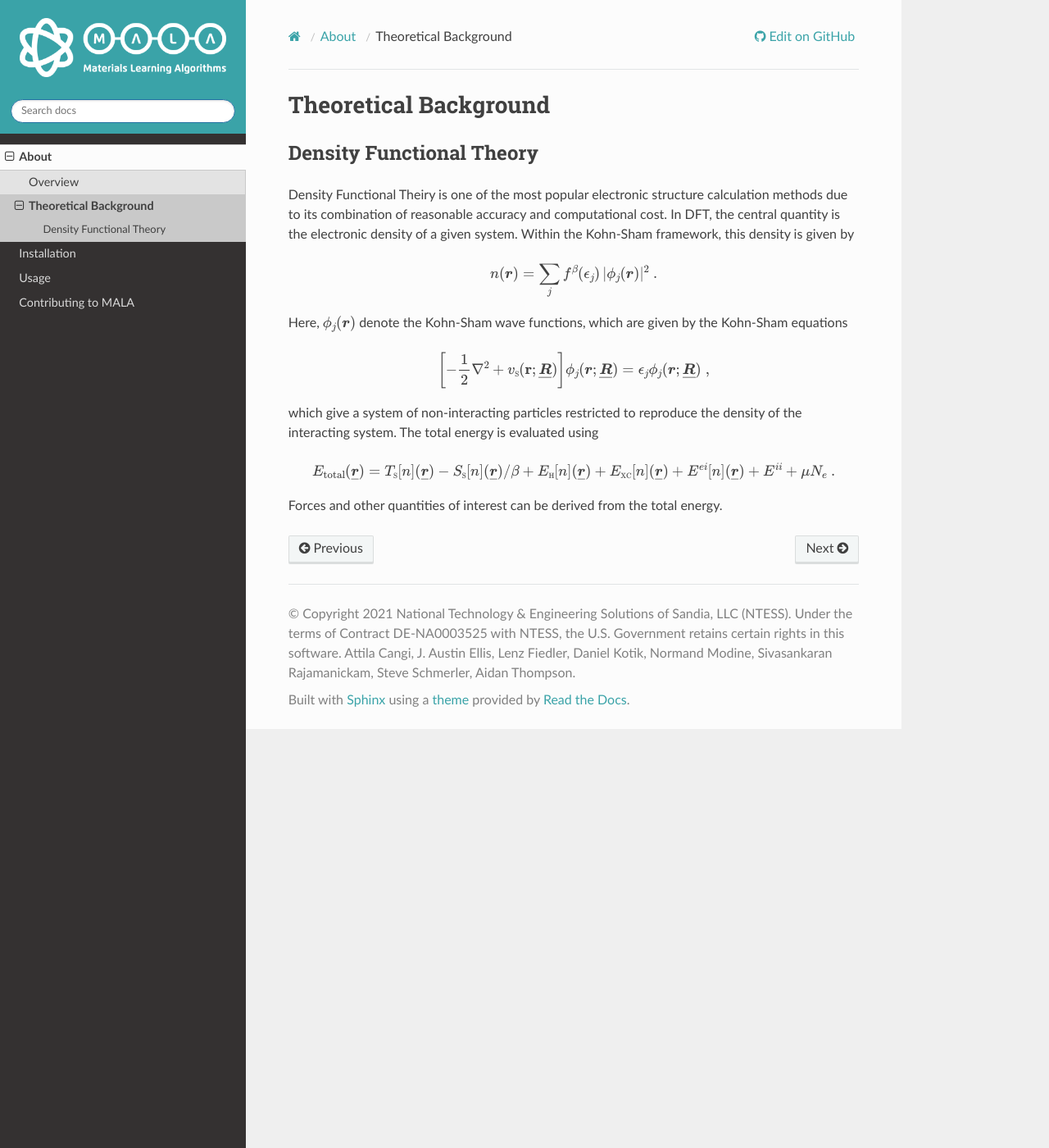
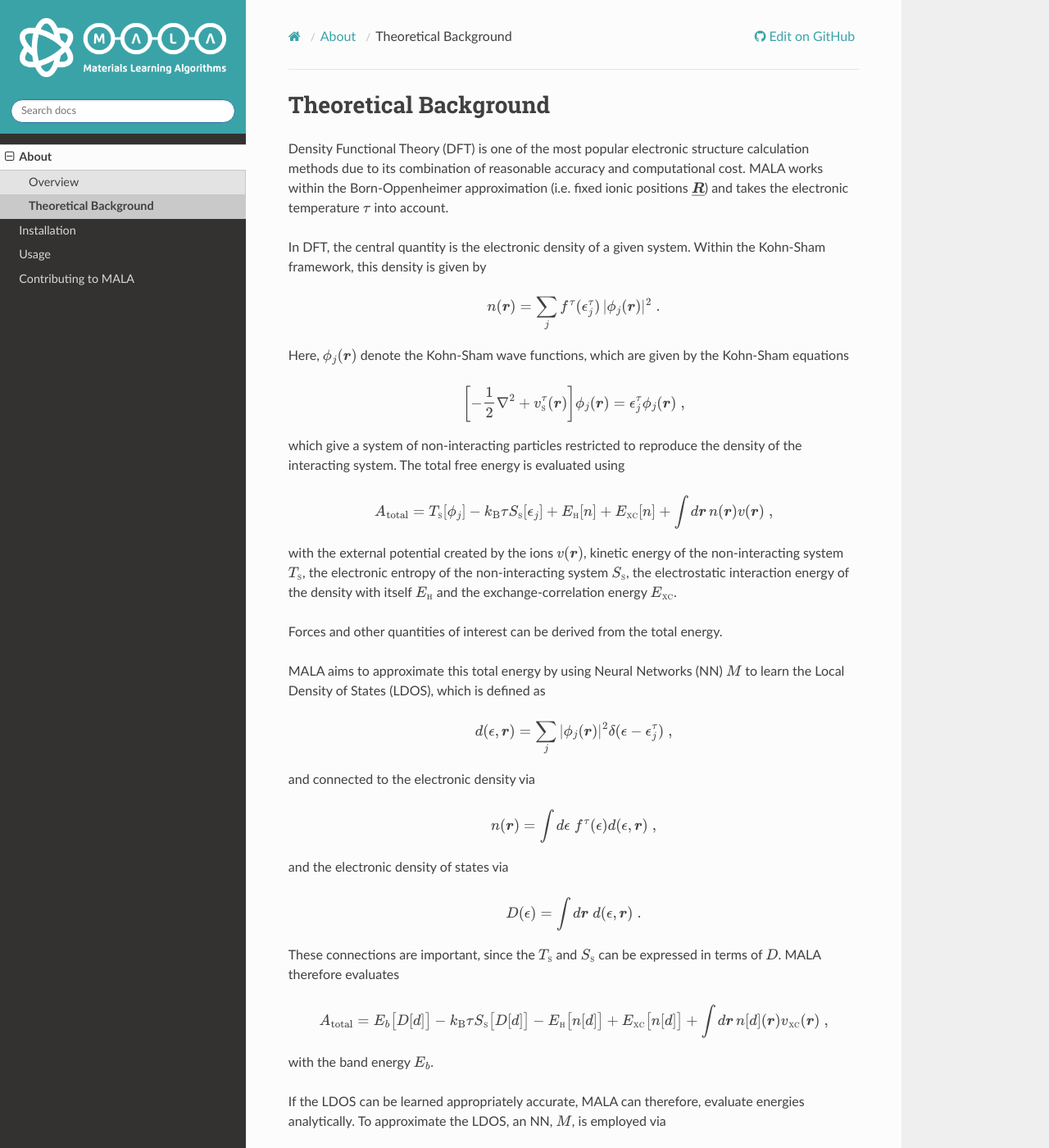
Before and after one commit to mala-project/mala, a Sphinx documentation site: the page built from docs/source/about/background.rst, in a window 1280 px wide and 1400 px high. Shown: the whole window at 82% size. Built offline with Sphinx 7.4.7 and the Read the Docs theme 2.0.0, drawn with Linux system fonts in a browser that asks for light colours; pages that are not in the unit, such as notebooks, are missing from menus; the version number could not be read and is left out; some of the changed text lies outside the part shown.

Commit message:
Finished the "about" section

```diff
--- a/docs/source/about/background.rst
+++ b/docs/source/about/background.rst
@@ -1,18 +1,19 @@
 Theoretical Background
 ======================
 
-Density Functional Theory
-*************************
+Density Functional Theory (DFT) is one of the most popular electronic structure
+calculation methods due to its combination of reasonable accuracy and
+computational cost. MALA works within the Born-Oppenheimer
+approximation (i.e. fixed ionic positions :math:`\underline{\boldsymbol{R}}`)
+and takes the electronic temperature
+:math:`\tau` into account.
 
-Density Functional Theiry is one of the most popular electronic structure
-calculation methods due to its combination of reasonable accuracy and
-computational cost.
 In DFT, the central quantity is the electronic density of a given system.
 Within the Kohn-Sham framework, this density is given by
 
 .. math::
 
-    n(\boldsymbol{r}) = \sum_j f^\beta(\epsilon_j)\,
+    n(\boldsymbol{r}) = \sum_j f^\tau(\epsilon_j^\tau)\,
     |\phi_j(\boldsymbol{r})|^2 \; .
 
 Here, :math:`\phi_j(\boldsymbol{r})` denote the Kohn-Sham wave functions,
@@ -20,24 +21,87 @@ which are given by the Kohn-Sham equations
 
 .. math::
 
-   \left[-\frac{1}{2}\nabla^2 + v_\mathrm{{\scriptscriptstyle S}}(\mathbf{r};
-   \underline{\boldsymbol{R}})\right] \phi_j(\boldsymbol{r};
-   \underline{\boldsymbol{R}}) = \epsilon_j \phi_j(\boldsymbol{r};
-   \underline{\boldsymbol{R}}) \; ,
+   \left[-\frac{1}{2}\nabla^2 +
+    v_\mathrm{{\scriptscriptstyle S}}^\tau(\boldsymbol{r})\right]
+    \phi_j(\boldsymbol{r}) = \epsilon_j^\tau \phi_j(\boldsymbol{r}) \; ,
 
 which give a system of non-interacting particles restricted to reproduce
-the density of the interacting system. The total energy is evaluated using
+the density of the interacting system. The total free energy is evaluated using
 
 .. math::
 
-    E_\mathrm{total}(\underline{\boldsymbol{r}}) =
+    A_\mathrm{total} =
     T_\mathrm{{\scriptscriptstyle S}}
-    [n](\underline{\boldsymbol{r}}) -
-    S_\mathrm{{\scriptscriptstyle S}}
-    [n](\underline{\boldsymbol{r}})/\beta
+    [\phi_j] -
+    k_\mathrm{B}\tau S_\mathrm{{\scriptscriptstyle S}}
+    [\epsilon_j]
     + E_\mathrm{{\scriptscriptstyle H}}
-    [n](\underline{\boldsymbol{r}}) +
-    E_\mathrm{{\scriptscriptstyle XC}}[n](\underline{\boldsymbol{r}})
-    + E^{ei}[n](\underline{\boldsymbol{r}})+ E^{ii} + \mu N_e \; .
+    [n] +
+    E_\mathrm{{\scriptscriptstyle XC}}[n] +
+    \int d\boldsymbol{r}\, n(\boldsymbol{r}) v(\boldsymbol{r})\; ,
+
+with the external potential created by the ions :math:`v(\boldsymbol{r})`,
+kinetic energy of the non-interacting system
+:math:`T_\mathrm{{\scriptscriptstyle S}}`,
+the electronic entropy of the non-interacting system
+:math:`S_\mathrm{{\scriptscriptstyle S}}`,
+the electrostatic interaction energy of the
+density with itself :math:`E_\mathrm{{\scriptscriptstyle H}}`
+and the exchange-correlation energy :math:`E_\mathrm{{\scriptscriptstyle XC}}`.
 
 Forces and other quantities of interest can be derived from the total energy.
+
+MALA aims to approximate this total energy by using Neural Networks (NN)
+:math:`M` to learn the Local Density of States (LDOS), which is defined as
+
+.. math::
+
+    d(\epsilon, \boldsymbol{r}) = \sum_j |\phi_j(\boldsymbol{r})|^2 \delta(\epsilon-\epsilon_j^\tau) \; ,
+
+and connected to the electronic density via
+
+.. math::
+
+    n(\boldsymbol{r}) =  \int d \epsilon\;  f^\tau(\epsilon) d(\epsilon, \boldsymbol{r})  \; ,
+
+and the electronic density of states via
+
+.. math::
+
+    D(\epsilon) = \int d\boldsymbol{r} \; d(\epsilon, \boldsymbol{r})  \; .
+
+These connections are important, since the
+:math:`T_\mathrm{{\scriptscriptstyle S}}` and
+:math:`S_\mathrm{{\scriptscriptstyle S}}` can be expressed in terms of
+:math:`D`. MALA therefore evaluates
+
+.. math::
+
+    A_\mathrm{total} =
+    E_b\big[D[d]\big] -
+    k_\mathrm{B}\tau S_\mathrm{{\scriptscriptstyle S}}
+    \big[D[d]\big]
+    - E_\mathrm{{\scriptscriptstyle H}}
+    \big[n[d]\big] +
+    E_\mathrm{{\scriptscriptstyle XC}}\big[n[d]\big] +
+    \int d\boldsymbol{r}\, n[d](\boldsymbol{r})
+    v_\mathrm{{\scriptscriptstyle XC}}(\boldsymbol{r})\; ,
+
+with the band energy :math:`E_b`.
+
+If the LDOS can be learned appropriately accurate, MALA can therefore,
+evaluate energies analytically. To approximate the LDOS, an NN, :math:`M`, is
+employed via
+
+.. math::
+
+    d(\epsilon, \boldsymbol{r}) = M(B(j, \boldsymbol{r}))
+    [\boldsymbol{\lambda}] \; .
+
+Thus, a network pass is performed *for every point in space*.
+:math:`B(j, \boldsymbol{r})` are some descriptors that capture the local
+environment. Often SNAP descriptors are used. :math:`\boldsymbol{\lambda}`
+are the hyperparameters that characterize the neural network.
+
+For more detailed information please refer to our
+`recent publication <https://doi.org/10.1103/PhysRevB.104.035120>`_.
```
Also changed, not shown: docs/source/about/overview.md (added, +61 -0 lines), docs/source/about/overview.rst (deleted, +0 -58 lines).
